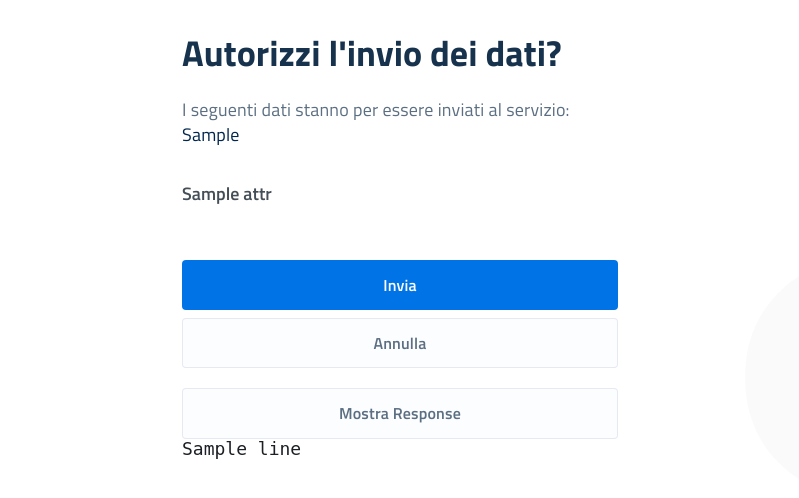
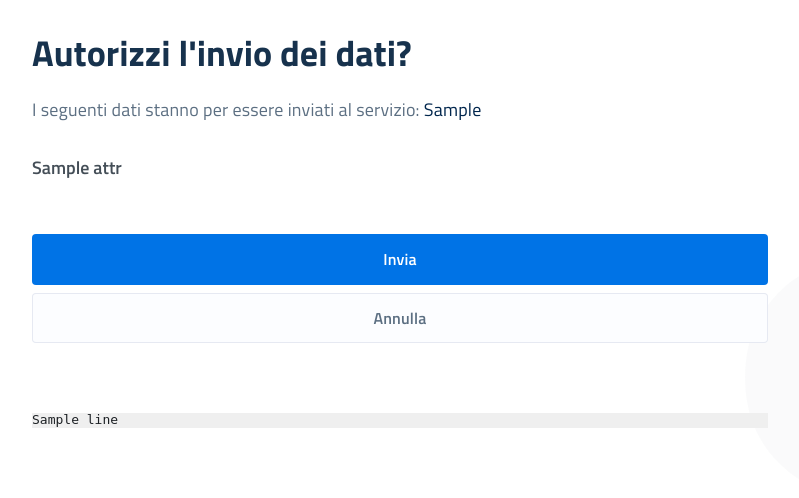
Before and after one commit to italia/spid-testenv2, a Python web app: template templates/confirm.html in a window 1280 px wide. Shown: the part 146-644 px from the top of the page, without its empty margins (240-1039 px from the left). Run offline with Jinja, Linux system fonts and the light colour scheme; the template is opened without the code that fills it: most values are stand-ins (such as "Sample title", 1, 10 or a date in 2020).

Commit message:
Improve style of confirmation page

```diff
--- a/static/css/spid-login.css
+++ b/static/css/spid-login.css
@@ -788,3 +788,7 @@ input[type="text"], input[type="password"] {
   font-size: 13px;
   background-color: #EFEFEF;
 }
+
+#spid-message pre {
+  white-space: pre;
+}
--- a/templates/confirm.html
+++ b/templates/confirm.html
@@ -1,6 +1,6 @@
 {% extends 'main_page.html' %}
 {% block content %}
-<main class="main u-layout u-layout-extrasmall u-layoutCenter">
+<main class="main u-layout u-layout-medium u-layoutCenter">
     <article class="main-bodytext u-padding-all-xl">
 
         <h1 class="u-text-r-xl u-margin-bottom-l">Autorizzi l'invio dei dati?</h1>
@@ -17,8 +17,8 @@
                 <button type="submit" name="delete" class="u-padding-all-s u-text-xs u-textWeight-600 u-borderRadius-m u-sizeFull u-btn u-btn-quaternary">Annulla</button>
             </div>
         </form>
-        <button name="show_response" class="u-padding-all-s u-text-xs u-textWeight-600 u-borderRadius-m u-sizeFull u-btn u-btn-quaternary">Mostra Response</button>
-        <div id="message">
+
+        <div id="spid-message">
             {% for line in lines %}
                 <pre class="xml-line">{{line}}</pre>
             {% endfor %}
--- a/testenv/crypto.py
+++ b/testenv/crypto.py
@@ -151,7 +151,7 @@ def sign_http_post(xmlstr, key, cert, message=False, assertion=True):
             signature = _assertion.find('%sSignature' % SIG_NS)
             issuer.addnext(signature)
             assertion.getparent().replace(assertion, _assertion)
-    response = tostring(root)
+    response = tostring(root, pretty_print=True)
     return base64.b64encode(response).decode('ascii')
 
 
--- a/testenv/saml.py
+++ b/testenv/saml.py
@@ -61,7 +61,7 @@ class SamlMixin(object):
         return self.__class__.__name__
 
     def to_xml(self):
-        return tostring(self.tree)
+        return tostring(self.tree, pretty_print=True)
 
     @property
     def tree(self):
--- a/testenv/server.py
+++ b/testenv/server.py
@@ -657,9 +657,7 @@ class IdpServer(object):
                             'confirm.html',
                             **{
                                 'destination_service': sp_id,
-                                'lines': escape(
-                                    response_xmlstr.decode('ascii')
-                                ).splitlines(),
+                                'lines': escape(response_xmlstr.decode('utf-8')).splitlines(),
                                 'attrs': _identity.keys(),
                                 'action': '/continue-response',
                                 'request_key': key
```
